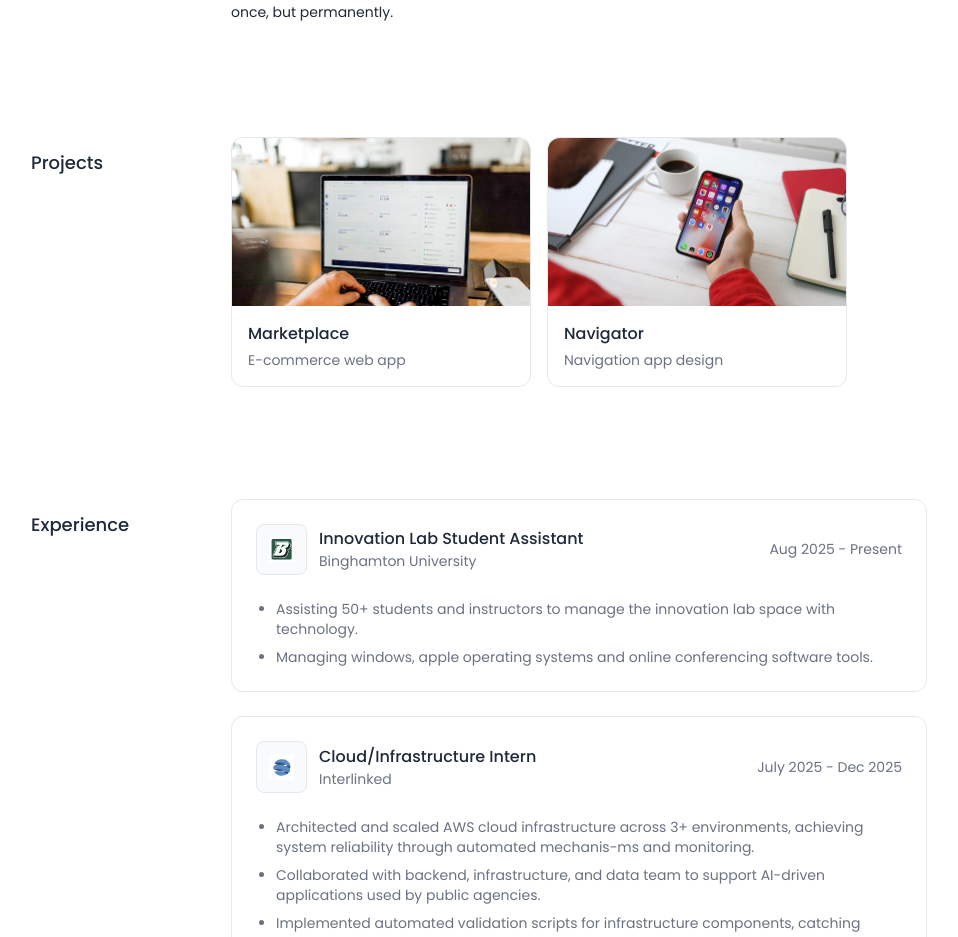
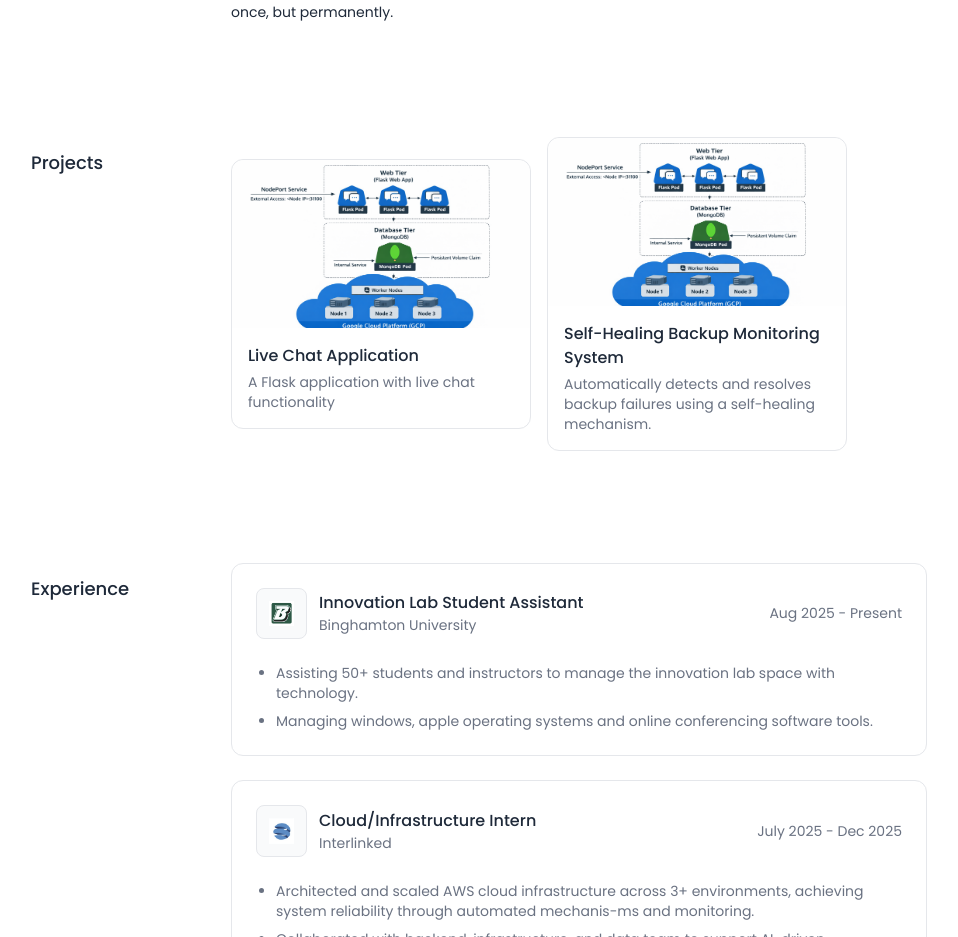
Before and after one commit to Harsh7-dit/portfolio, a React (Vite) app: page / in a window 1280 px wide. Shown: the part 840-1777 px from the top of the page, without its empty margins (161-1119 px from the left). Built offline with nearby package versions, Linux system fonts and the light colour scheme; a web font is replaced by a local one.

Commit message:
Added the project section1

```diff
--- a/src/sections/projects-section.tsx
+++ b/src/sections/projects-section.tsx
@@ -3,14 +3,16 @@ import Section from "../components/section";
 export default function ProjectsSection() {
     const projects = [
         {
-            title: "Marketplace",
-            description: "E-commerce web app",
-            image: "/assets/project-1.png",
+            title: "Live Chat Application",
+            description: "A Flask application with live chat functionality ",
+            link: "https://github.com/Harsh7-dit/Live_Chat_Application_2_Tier_Over_Kubernetes_Cluster_GCP",
+            image: "assets/Live_Chat.png",
         },
         {
-            title: "Navigator",
-            description: "Navigation app design",
-            image: "/assets/project-2.png",
+            title: "Self-Healing Backup Monitoring System",
+            description: "Automatically detects and resolves backup failures using a self-healing mechanism.",
+            link: "https://github.com/Harsh7-dit/Self-Healing_MongoDB_Backup_Monitor",
+            image: "assets/Live_Chat.png",
         },
     ];
 
@@ -18,9 +20,15 @@ export default function ProjectsSection() {
         <Section title="Projects">
             <div className="flex flex-wrap justify-center items-center gap-4 mr-auto">
             {projects.map((project) => (
-                    <div key={project.title} className="hover:-translate-y-0.5 transition duration-300 max-w-75 border border-gray-200 rounded-xl">
+                <a
+                    key={project.title}
+                    href={project.link}
+                    target="_blank"
+                    rel="noopener noreferrer"
+                    className="hover:-translate-y-0.5 transition duration-300 max-w-75 border border-gray-200 rounded-xl block cursor-pointer"
+                >
                     <img
-                            className="rounded-t-xl h-42 object-fit"
+                    className="rounded-t-xl h-42 object-cover"
                     src={project.image}
                     alt={project.title}
                     width={300}
@@ -34,7 +42,7 @@ export default function ProjectsSection() {
                         {project.description}
                     </p>
                     </div>
-                    </div>
+                </a>
                 ))}
             </div>
         </Section>
```
Also changed, not shown: public/assets/Live_Chat.png (added). Lines whose indentation alone changed are shown as unchanged.
